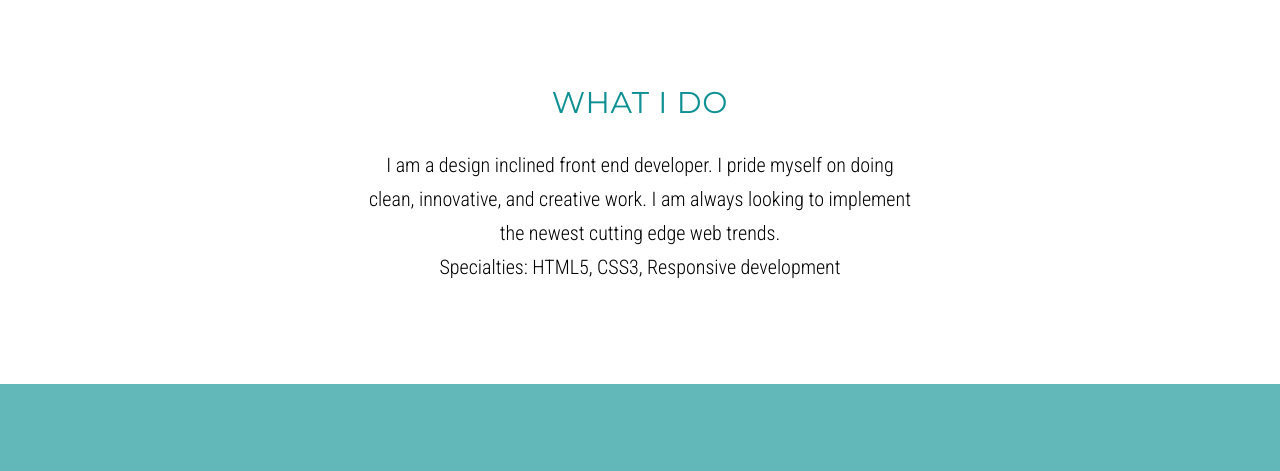
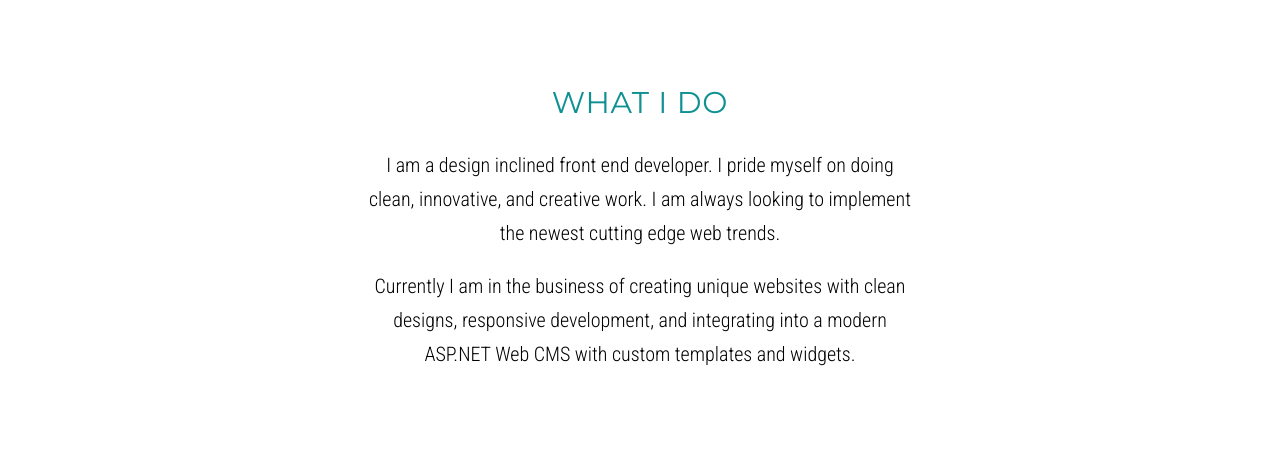
Before and after one commit to kirstenjvd/portfolio, a PHP site: page / in a window 1280 px wide. Shown: the part 851-1322 px from the top of the page. Before the commit the page ends 1235 px from the top, so only its background shows below. Run offline with PHP 8.4, Linux system fonts and the light colour scheme.

Commit message:
Copy updates

```diff
--- a/index.php
+++ b/index.php
@@ -13,13 +13,14 @@
         <div class="fc wrapper col-lg-6">
           <h2>What I do</h2>
           <p>I am a design inclined front end developer. I pride myself on doing clean, innovative, and creative work. I am always looking to implement the newest cutting edge web trends.</p>
-          <p>Specialties: HTML5, CSS3, Responsive development</p>
+          <br />
+          <p>Currently I am in the business of creating unique websites with clean designs, responsive development, and integrating into a modern ASP.NET Web CMS with custom templates and widgets.</p>
         </div>
       </div>
       <div class="section career-tout">
         <div class="wrapper">
-          <h2>Interested in making your website mobile friendly? </h2>
-          <a href="mailto:kirsten.jvd@gmail.com" class="btn-primary">Contact me! </a>
+          <h2>Your business lacking a website or your current website need a facelift? </h2>
+          <a href="mailto:kirsten.jvd@gmail.com" class="btn-primary">Contact me for a quote!</a>
           <footer class="fc">
             <p class="copyright">&copy;copyright 2016</p>
           </footer>
```
